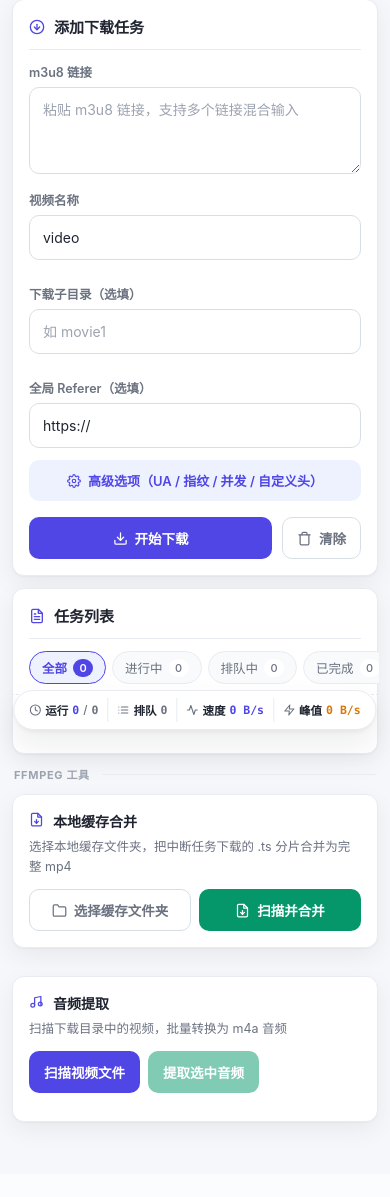
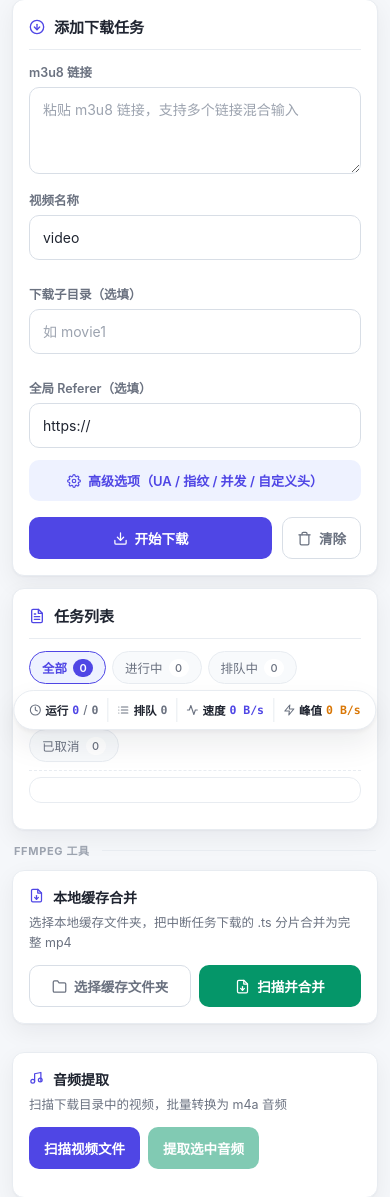
Before and after one commit to pelico/DDM3U8, a Flask app: page / in a window 390 px wide. Shown: the part 104-1301 px from the top of the page. Before the commit the page ends 1235 px from the top, so only its background shows below. Run offline with Flask 3, Linux system fonts and the light colour scheme; data that the repository does not hold is empty.

Commit message:
fix(mobile): 筛选按钮 mobile 不响应
根因 1（主要）：refreshNow() 调用 refreshTasks() 不带 force=true，
而 refreshTasks() 里有 `if (isScrolling || ...) return;`。
isScrolling 在任何 touchstart/touchmove 都置 true，并在 touchend 后 150ms 内
保持 true（防止滚动期间刷新造成卡顿）。
手机端点 chip 触发的 click 在 touchend 后 <150ms 到达，isScrolling 还是 true，
refreshTasks 被静默 return，任务列表不重渲染——视觉上 chip 切到 active
但列表不变，看起来"按了没反应"。PC 没触屏所以 isScrolling 永远 false，
所以只在 mobile 出问题。

修：refreshNow() 改为 refreshTasks(true)。用户显式动作（筛选、批量、删除等）
不该被防抖窗口误判。

根因 2（UX）：mobile CSS 把 .filter-bar 强制 overflow-x:auto + flex-wrap:nowrap，
7 个 chip 在窄屏被压成横向滚动条。点 chip 时手指稍有横移就被浏览器判为
"开始滚动"并 cancel click。再叠加根因 1，列表更不会刷新。

修：mobile 改为自然 wrap（移掉 overflow-x/nowrap/shrink-0/负 margin），
加 touch-action:manipulation 移除双击延迟、min-height:32px 增大点击区。

```diff
--- a/cmd/ddm3u8-web/templates/index.html
+++ b/cmd/ddm3u8-web/templates/index.html
@@ -482,9 +482,8 @@
             .batch-info { font-size: 12px; gap: 10px; }
             .progress-bar { height: 5px; }
             .progress-text { font-size: 11px; }
-            .filter-bar { overflow-x: auto; flex-wrap: nowrap; padding-bottom: 10px; margin-left: -18px; margin-right: -18px; padding-left: 18px; padding-right: 18px; }
-            .filter-bar::-webkit-scrollbar { height: 4px; }
-            .filter-chip { flex-shrink: 0; }
+            .filter-bar { padding-bottom: 8px; }
+            .filter-chip { touch-action: manipulation; min-height: 32px; }
         }
     </style>
 </head>
@@ -1431,11 +1430,14 @@
         }
 
         function refreshNow() {
+            // force=true 绕过 isScrolling 检查：用户点 chip 是显式动作，
+            // 不该被"刚 touchend 完还在 150ms 防抖窗口里"误判而跳过刷新。
+            // 手机端因此点筛选按钮看起来"按了没反应"——chip active 切换了，但列表没重渲染。
             if (refreshTimer) {
                 clearTimeout(refreshTimer);
                 refreshTimer = null;
             }
-            refreshTasks();
+            refreshTasks(true);
         }
 
         document.addEventListener('visibilitychange', function() {
```
